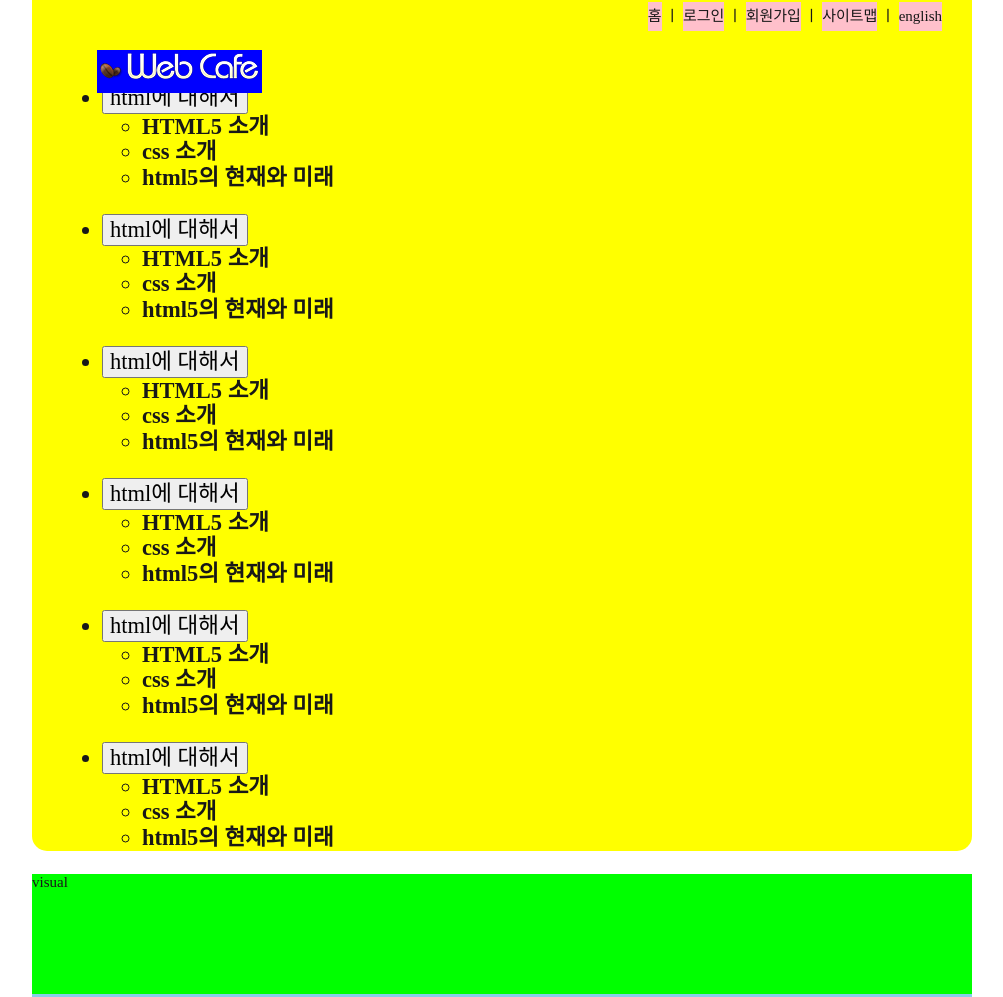
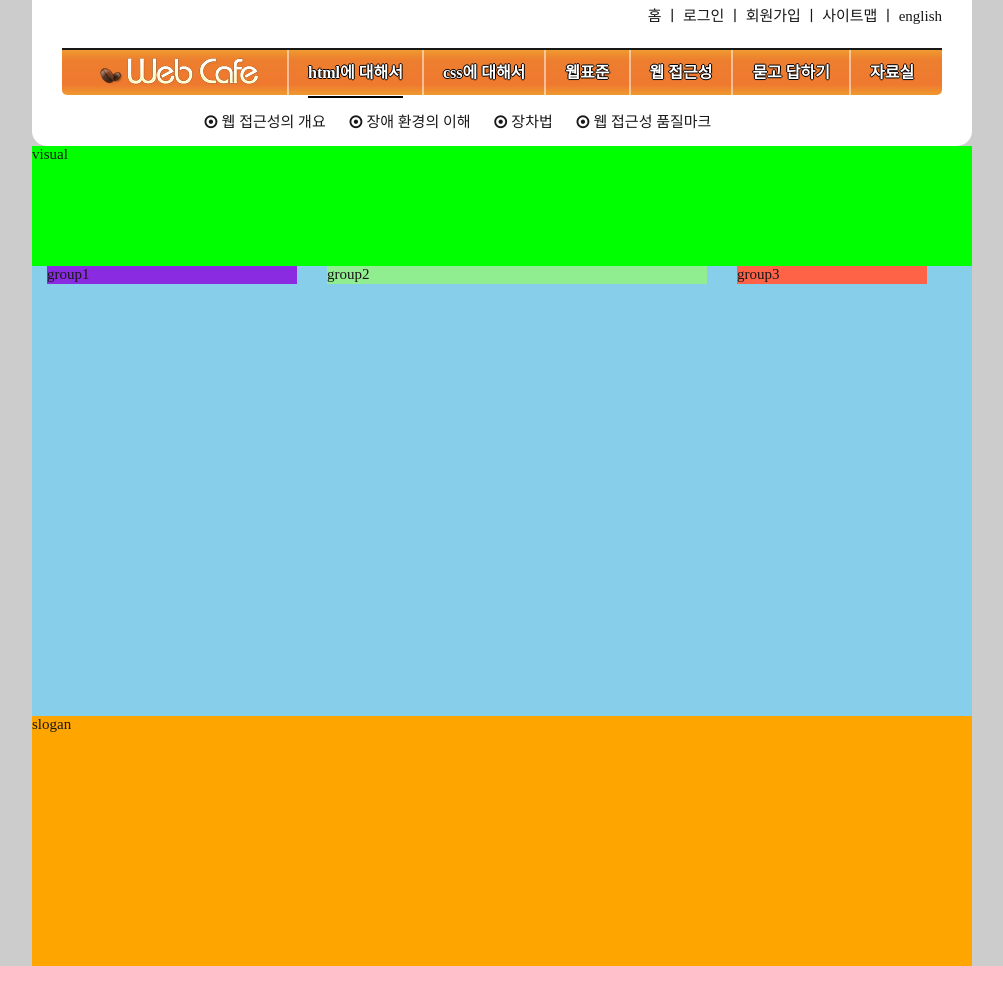
Before and after one commit to bg-shorthand/FDS18, a plain HTML site: page index.html in a window 1280 px wide. Shown: the top 997 px of the page, without its empty margins (138-1141 px from the left). Drawn offline with nearby package versions, Linux system fonts and the light colour scheme; a web font is replaced by a local one.

Commit message:
메인 메뉴 마크업과 디자인

```diff
--- a/css/stylesheet.css
+++ b/css/stylesheet.css
@@ -1,32 +1,36 @@
 @import url(//spoqa.github.io/spoqa-han-sans/css/SpoqaHanSans-kr.css);
 @import url(https://necolas.github.io/normalize.css/8.0.1/normalize.css);
 @import url(./fontello.css);
+
+/* 숨김 제목 및 숨김 콘텐츠 */
+.a11y-hidden{
+  position: absolute;
+  width: 1px;
+  height: 1px;
+  overflow: hidden;
+  margin: 0;
+  clip-path:polygon(0 0, 0 0, 0 0)
+}
 
 body *,
 body *::before,
 body *::after {
   box-sizing: border-box;
-  /* border,padding,margin 넣어도 크기가 안 변하게.
-  비포 에프터를 넣은 건 모든 브라우저를 커버하기 위해서.
-  성능 관점에서 부모 선택자로 body.*/
 }
 
-/* float 이나 flex 로 배치 학습할 것 */
 html {
   font-size: 10px;
 }
 
 body {
   font-family: 'Spoqa Han Sans', 'Spoqa Han Sans JP', 'Sans-serif';
-  /* 맨 뒤에 'Sans-serif'는 글꼴 계열. 필수. serif는 삐침(궁서) sans-serif는 고딕 */
   font-size: 1.5rem;
   color: #181818;
-  background: #fff;
+  background: #ccc;
 }
 /* 링크 스타일 */
 a{
   color: inherit;
-  /* a가 속해 있는 곳과 색을 맞추어 유지보수가 쉽게 상속 시킴 */
   text-decoration: none;
 }
 
@@ -36,7 +40,6 @@ a{
 }
 
 /* 레이아웃*/
-
 .header,
 .visual,
 .main,
@@ -47,25 +50,17 @@ a{
 
 /* 헤더 */
 header {
-  background: yellow;
+  background: white;
   position: relative;
   border-radius: 0 0 15px 15px;
-  /* 사분할면 만들고 1분할면부터 시계방향
-  x1 x2 x3 x4 / y1 y2 y3 y4*/
   padding: 0 30px;
 }
-/* 로고 */
+  /* 로고 */
   .logo{
-    background: blue;
     margin: 0;
     position: absolute;
-    /* absolute 도 화면에서 띄우는 거. 영역 차지 안함.
-    띄우려면 상자 사이즈를 알아야 하고 그러면 BFC
-    absolute는 상위 요소 중에서 포지션이 스태틱이 아닌 게 기준
-    relative를 많이 쓰는 건 전체 구조를 망치지 않으니까.
-    모듈화된 사이트를 만들다보면 ab>ab도 쓸 수 있음. */
-    top: 50px;
     left: 65px;
+    top: 55px;
   }
   /* 안내 링크 목록 */
   .member{
@@ -73,7 +68,6 @@ header {
     padding-left: 0;
     list-style: none;
     text-align: right;
-    /* 블럭 요소 안의 인라인 요소를 정렬 */
   }
   .member li{
     display: inline-block;
@@ -82,11 +76,111 @@ header {
   .member li a{
     display: inline-block;
     padding: 6px 0;
-    /* 부모요소에 여백을 줄 수도 있지만 클릭 영역을 넓히기 위해 a에 줬음. */
-    background: pink;
+  }
+  /* 네비게이션 */
+  .navigation{
+    padding-bottom: 36px;
+  }
+  .menu{
+    background: linear-gradient(to bottom, #ef992f 1%,#ed7e2f 22%,#ef792f 76%,#ef992f 100%);
+    margin: 10 0 0 0;
+    padding-left: 225px;
+    list-style: none;
+    border-top: 2px solid currentColor;
+    height: 47px;
+    border-radius: 0 0 5px 5px;
+  }
+  .menu-item{
+    position: relative;
+    float: left;
+  }
+  .menu-button{
+    cursor: pointer;
+    font-size: 1.6rem;
+    color: #fff;
+    font-weight: 700;
+    background: transparent;
+    padding: 0;
+    line-height: 46px;
+    padding: 0 19px;
+    margin: 0;
+    border: none;
+    border-left: 2px solid rgba(255,255,255,.5);
+    text-shadow: 1px 0 0 #000, 0 1px 0 #000, -1px 0 0 #000, 0 -1px 0 #000;
+  }
+  .menu-act .menu-button{
+    /* color: #ff0; */
+  }
+.menu-act .menu-button::after{
+  content: "";
+  display: block;
+  border-top: 2px solid #000;
+}
+  .sub-menu{
+    margin: 0;
+    padding-left: 0;
+    list-style: none;
+    display: none;
+    position: absolute;
+    /* 위치를 조정하는데, 원래 자리를 차지 하지 않는 걸 사용
+    위에 버튼에 얘네가 들어가서 float이 망가짐
+    앱솔루트는 부모의 범위만 씀, 인라인 블록 썼을 때 줄바꿈*/
+    white-space: nowrap;
+    /* 이렇게 해서 한 줄로 바꿈 */
+    /* background: pink; */
+    top: 47px;
+    /* 구분선이 보일만큼의 갭 */
+  }
+  .sub-menu li{
+    display: inline-block;
+  }
+  .sub-menu li,
+  .sub-menu a{
+    display: inline-block;
+    padding: 8px 0;
+    margin-right: 10px;
+  }
+  .sub-menu a::before{
+    content: "\f192";
+    font-family: "fontello";
+    display: inline-block;
+    text-decoration: inherit;
+    width: 1em;
+    margin-right: 2px;
+  }
+  .sub-menu a:hover::before,
+  .sub-menu a:focus::before {
+    content: "\e800";
+  }
+  .menu-act .sub-menu{
+    /* display: block; */
+  }
+  .sub-menu1, .sub-menu2, .sub-menu3{
+    left: 0;
+  }
+  .sub-menu4, .sub-menu5, .sub-menu6{
+    right: 0;
+  }
+  .sub-menu1{
+    display: none;
+  }
+  .sub-menu2{
+    display: none;
+  }
+  .sub-menu3{
+    display: none;
+  }
+  .sub-menu4{
+    display: block;
+  }
+  .sub-menu5{
+    display: none;
+  }
+  .sub-menu6{
+    display: none;
   }
 
-
+/* 비주얼 */
 .visual {
   background: lime;
   height: 120px;
@@ -94,28 +188,9 @@ header {
 
 .main {
   background: skyblue;
-  /* height: 400px; */
-  /* float 부모 요소에 높이를 줘서 아래를 포함할 수 있지만, 보수유지 어쩔 거. */
-  padding: 30px 15px;
   overflow: hidden;
-  /* BFC? */
   min-height: 450px;
-  /* 높이 값은 고정하지 않는 게 좋다. 고정할 영역은 고정. */
 }
-
-  /* .clearfix {
-    clear: both;
-  } */
-  /* float 아래 보이지 않는 자식 요소를 만들어 클리어 */
-
-  /* .clearfix::after{
-    content: "";
-    display: block;
-    clear: both;
-  } */
-  /* 부모요소의 뒤에 가상요소를 만들어서 클리어.
-  부모요소에 clearfix 클래스 이름 줘서 넣음.*/
-
   .group {
     margin: 0 15px;
     float: left;
--- a/index.html
+++ b/index.html
@@ -11,7 +11,10 @@
   <div class="skip-nav"><a href="#">본문 바로가기</a></div>
 
   <header class="header">
+    <!-- 로고 -->
     <h1 class="logo"><a href="#"><img src="./images/logo.png" alt="Web Cafe"></a></h1>
+
+    <!-- 안내 링크 목록 -->
     <ul class="member">
       <li>
         <a href="#">홈</a>
@@ -33,121 +36,121 @@
         <a href="#">english</a>
       </li>
     </ul>
+
+    <!-- 네비 -->
     <nav class="navigation">
-      <h2 class="ally-hidden">
-        <!-- 보이지 않더라도 제목 지정 css로 숨김 -->
-        <ul class="menu">메인메뉴
+      <h2 class="a11y-hidden">메인 메뉴</h2>
+        <!-- .ally-hidden 보이지 않더라도 제목 지정 css로 숨김 -->
+        <ul class="menu">
           <li class="menu-item menu-act">
             <button type="button" class="menu-button">
               html에 대해서
             </button>
+            <!-- li에 그냥 넣으면 아래 li에도 css 상속되므로 button을 또 넣음.
+            div/span을 그냥 쓰는 게 아니라 button -->
             <ul class="sub-menu sub-menu1">
               <li>
                 <a href="#">HTML5 소개</a>
               </li>
               <li>
-                <a href="#">css 소개</a>
+                <a href="#">레퍼런스 소개</a>
               </li>
               <li>
-                <a href="#">html5의 현재와 미래</a>
+                <a href="#">활용예제</a>
               </li>
             </ul>
-          <!-- li에 그냥 넣으면 아래 li에도 css 상속되므로 button을 또 넣음.
-          div/span을 그냥 쓰는 게 아니라 button -->
           </li>
-        </ul>
         <!-- 여러 개 같은 걸 만들 때, 일단 더미 데이터를 잘 만들자 -->
-        <ul class="menu">
-          <li class="menu-item menu-act">
+          <li class="menu-item">
             <button type="button" class="menu-button">
-              html에 대해서
+              css에 대해서
             </button>
             <ul class="sub-menu sub-menu2">
               <li>
-                <a href="#">HTML5 소개</a>
+                <a href="#">CSS2 VS CSS3</a>
               </li>
               <li>
-                <a href="#">css 소개</a>
+                <a href="#">CSS 애니메이션</a>
               </li>
               <li>
-                <a href="#">html5의 현재와 미래</a>
+                <a href="#">CSS Framework</a>
+              </li>
+            </ul>
+          </li>
+          <li class="menu-item">
+            <button type="button" class="menu-button">
+              웹표준
+            </button>
+            <ul class="sub-menu sub-menu3">
+              <li>
+                <a href="#">웹표준이란?</a>
+              </li>
+              <li>
+                <a href="#">W3C</a>
+              </li>
+              <li>
+                <a href="#">HTML5의 현재와 미래</a>
+              </li>
+            </ul>
+          </li>
+          <li class="menu-item">
+            <button type="button" class="menu-button">
+              웹 접근성
+            </button>
+            <ul class="sub-menu sub-menu4">
+              <li>
+                <a href="#">웹 접근성의 개요</a>
+              </li>
+              <li>
+                <a href="#">장애 환경의 이해</a>
+              </li>
+              <li>
+                <a href="#">장차법</a>
+              </li>
+              <li>
+                <a href="#">웹 접근성 품질마크</a>
+              </li>
+            </ul>
+          </li>
+          <li class="menu-item">
+            <button type="button" class="menu-button">
+              묻고 답하기
+            </button>
+            <ul class="sub-menu sub-menu5">
+              <li>
+                <a href="#">FAQ</a>
+              </li>
+              <li>
+                <a href="#">1대1 질문</a>
+              </li>
+              <li>
+                <a href="#">웹표준</a>
+              </li>
+              <li>
+                <a href="#">웹 접근성</a>
+              </li>
+            </ul>
+          </li>
+          <li class="menu-item">
+            <button type="button" class="menu-button">
+              자료실
+            </button>
+            <ul class="sub-menu sub-menu6">
+              <li>
+                <a href="#">공개 자료실</a>
+              </li>
+              <li>
+                <a href="#">이미지 자료실</a>
+              </li>
+              <li>
+                <a href="#">웹표준 자료실</a>
+              </li>
+              <li>
+                <a href="#">웹 접근성 자료실</a>
               </li>
             </ul>
           </li>
         </ul>
-        <ul class="menu">
-          <li class="menu-item menu-act">
-            <button type="button" class="menu-button">
-              html에 대해서
-            </button>
-            <ul class="sub-menu sub-menu3">
-              <li>
-                <a href="#">HTML5 소개</a>
-              </li>
-              <li>
-                <a href="#">css 소개</a>
-              </li>
-              <li>
-                <a href="#">html5의 현재와 미래</a>
-              </li>
-            </ul>
-          </li>
-        </ul>
-        <ul class="menu">
-          <li class="menu-item menu-act">
-            <button type="button" class="menu-button">
-              html에 대해서
-            </button>
-            <ul class="sub-menu sub-menu4">
-              <li>
-                <a href="#">HTML5 소개</a>
-              </li>
-              <li>
-                <a href="#">css 소개</a>
-              </li>
-              <li>
-                <a href="#">html5의 현재와 미래</a>
-              </li>
-            </ul>
-          </li>
-        </ul>
-        <ul class="menu">
-          <li class="menu-item menu-act">
-            <button type="button" class="menu-button">
-              html에 대해서
-            </button>
-            <ul class="sub-menu sub-menu5">
-              <li>
-                <a href="#">HTML5 소개</a>
-              </li>
-              <li>
-                <a href="#">css 소개</a>
-              </li>
-              <li>
-                <a href="#">html5의 현재와 미래</a>
-              </li>
-            </ul>
-          </li>
-        </ul>
-        <ul class="menu">
-          <li class="menu-item menu-act">
-            <button type="button" class="menu-button">
-              html에 대해서
-            </button>
-            <ul class="sub-menu sub-menu6">
-              <li>
-                <a href="#">HTML5 소개</a>
-              </li>
-              <li>
-                <a href="#">css 소개</a>
-              </li>
-              <li>
-                <a href="#">html5의 현재와 미래</a>
-              </li>
-            </ul>
-          </li>
-        </ul>
-      </h2>
     </nav>
 
   </header>
```
